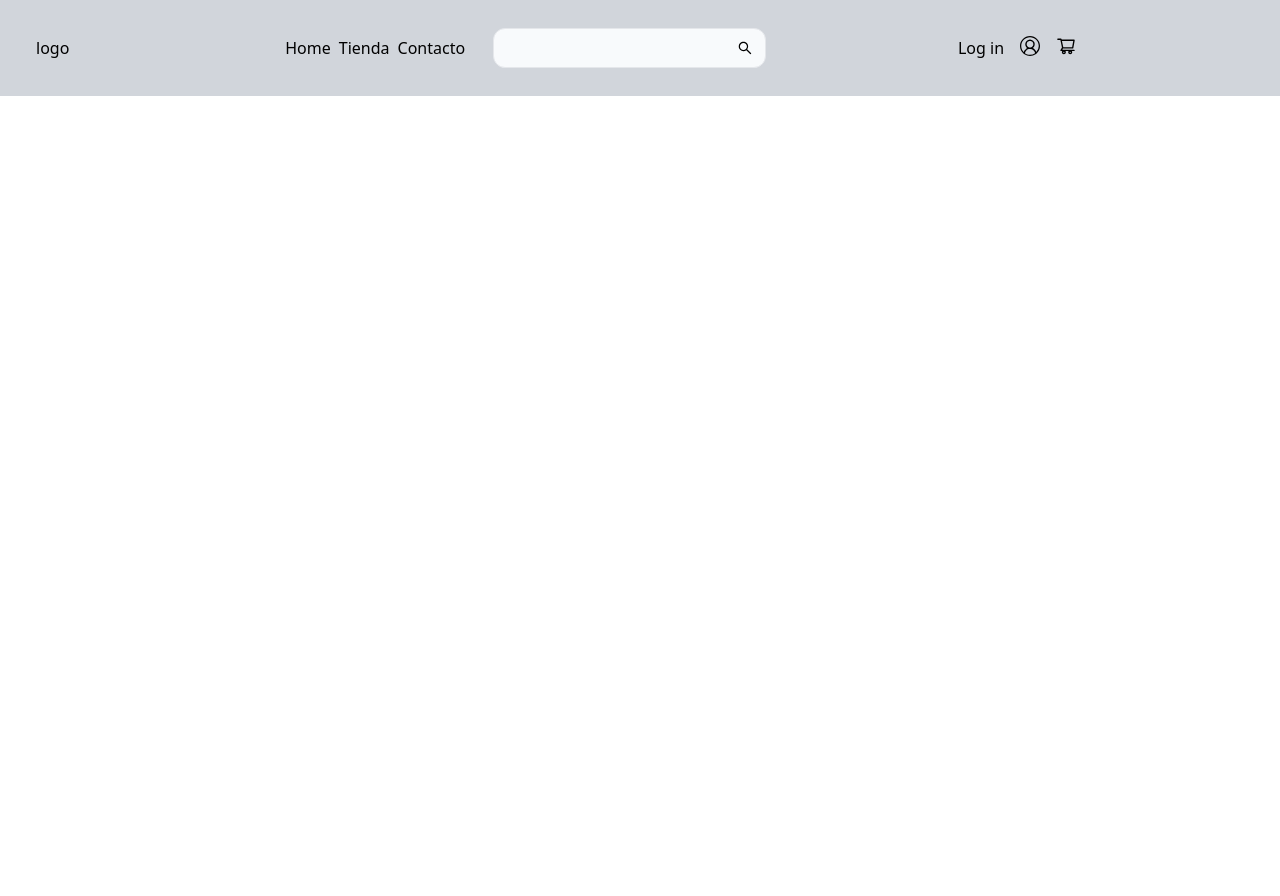
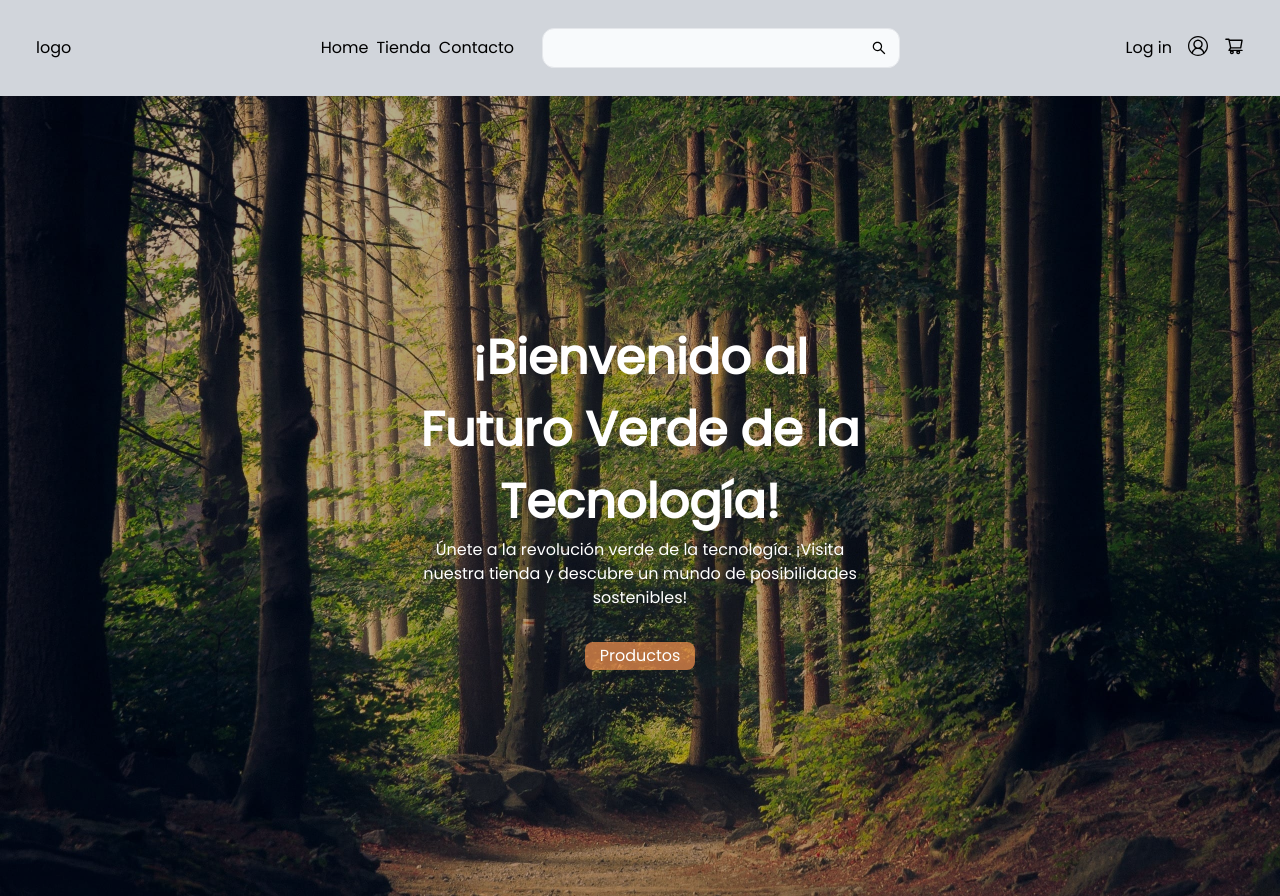
Before and after one commit to No-Country/c14-15-t-node-react, a React (Vite) app in the folder client/ecomerce-green/: page / in a window 1280 px wide. Before the commit the page ends 800 px from the top, so only its background shows below. Built offline with nearby package versions, Linux system fonts and the light colour scheme.

Commit message:
create Hero

```diff
--- a/client/ecomerce-green/src/components/Header.jsx
+++ b/client/ecomerce-green/src/components/Header.jsx
@@ -42,11 +42,11 @@ const Header = () => {
             </li>
           </ul>
         </div>
-        <div>
+
           <div onClick={handleNav} className="block md:hidden">
             {nav ? <AiOutlineClose size={20} /> : <AiOutlineMenu size={20} />}
           </div>
-        </div>
+
         {/* Navbar mobile */}
 
         <nav
--- /dev/null
+++ b/client/ecomerce-green/src/components/Hero.jsx
@@ -0,0 +1,18 @@
+import React from "react";
+
+const Hero = () => {
+  return (
+    <section className="Hero">
+      <div className="section-hero">
+        <h1 className="titulo-hero">¡Bienvenido al Futuro Verde de la Tecnología!</h1>
+        <p className="p-hero">
+          Únete a la revolución verde de la tecnología. ¡Visita nuestra tienda y
+          descubre un mundo de posibilidades sostenibles!
+        </p>
+        <button className="btn-hero">Productos</button>
+      </div>
+    </section>
+  );
+};
+
+export default Hero;
--- a/client/ecomerce-green/src/index.css
+++ b/client/ecomerce-green/src/index.css
@@ -1,5 +1,61 @@
-@import url('https://fonts.googleapis.com/css2?family=Poppins:wght@300;400&display=swap');
+
+@import url('https://fonts.googleapis.com/css2?family=Poppins:wght@300;400&family=Roboto&display=swap');
 
 @tailwind base;
 @tailwind components;
 @tailwind utilities;
+
+*{
+    padding: 0;
+    margin: 0;
+    box-sizing: border-box;
+    font-family: 'Poppins', sans-serif;
+
+
+}
+
+.Hero{
+    position: relative;
+    min-height: 100vh;
+    background-image: url("./assets/imgHero.jpeg");
+    background-size: cover;
+    display: flex;
+    justify-content:center ;
+    align-items: center;
+    color: #FFFFFF;
+
+
+}
+.Hero::before{
+    content: "";
+    position: absolute;
+    top: 0;
+    left: 0;
+    height: 100%;
+    width: 100%;
+    background-color: rgba(0, 0, 0, 0.3);
+
+  }
+
+.section-hero{
+    max-width: 35%;
+    text-align: center;
+    z-index: 2;
+}
+
+
+.titulo-hero{
+    font-size: 3rem;
+    font-weight: 800;
+}
+
+.p-hero{
+    font-weight: 500;
+}
+.btn-hero{
+    background-color: rgba(248, 147, 79, 0.7);
+    padding: 0.1rem 0.9rem;
+    border-radius: 0.5rem;
+    margin-top: 2rem;
+    font-weight: 500;
+}
--- a/client/ecomerce-green/src/pages/Home.jsx
+++ b/client/ecomerce-green/src/pages/Home.jsx
@@ -1,10 +1,12 @@
 import React from 'react'
 import  Header  from '../components/Header'
+import Hero from '../components/Hero'
 
 const Home = () => {
   return (
     <>
         <Header />
+        <Hero />
     </>
   )
 }
```
Also changed, not shown: client/ecomerce-green/src/assets/imgHero.jpeg (added).
